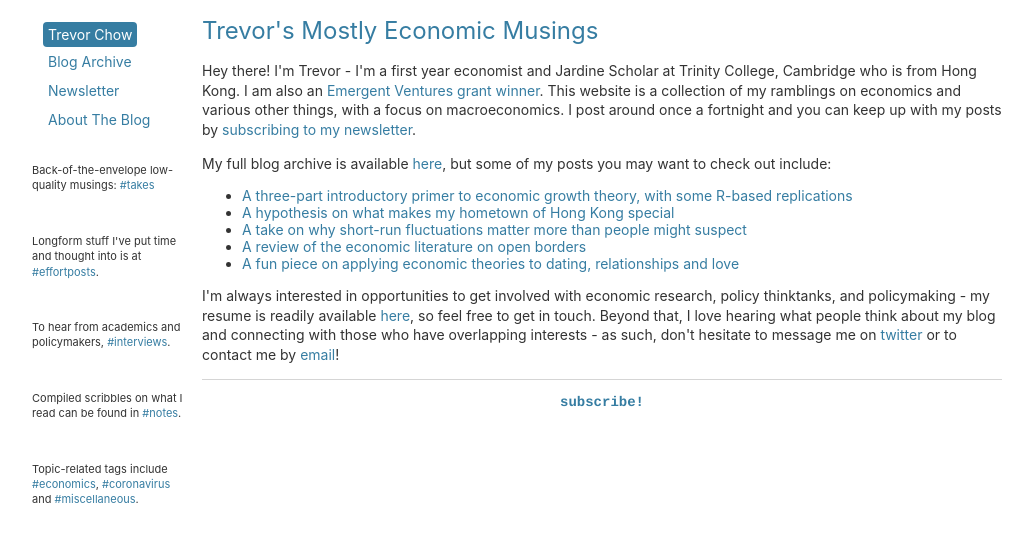
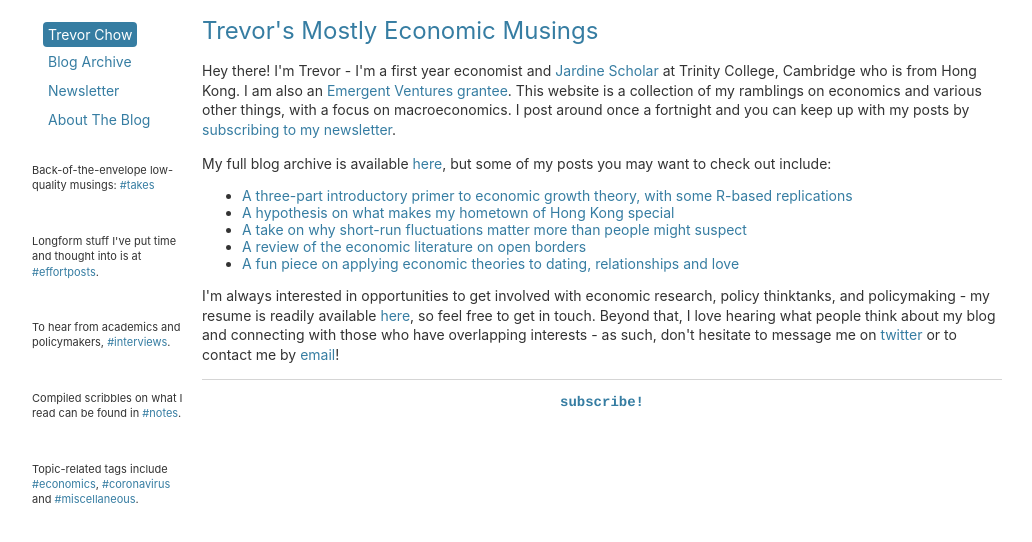
Before and after one commit to tmychow/tmychow.github.io, a Jekyll site: the page built from index.html, in a window 1280 px wide. Shown: the top 542 px of the page, without its empty margins (28-1060 px from the left). Built offline with Jekyll 4.4.1, drawn with Linux system fonts in a browser that asks for light colours.

Commit message:
Update index.html

```diff
--- a/index.html
+++ b/index.html
@@ -3,7 +3,7 @@ layout: default
 title: Trevor's Mostly Economic Musings
 ---
 	<h1>{{ page.title }}</h1>
-	<p>Hey there! I'm Trevor - I'm a first year economist and Jardine Scholar at Trinity College, Cambridge who is from Hong Kong. I am also an <a href="https://tmychow.com/blog/2021/03/08/emergent-ventures">Emergent Ventures grant winner</a>. This website is a collection of my ramblings on economics and various other things, with a focus on macroeconomics. I post around once a fortnight and you can keep up with my posts by <a href="https://buttondown.email/tmychow">subscribing to my newsletter</a>.</p>
+	<p>Hey there! I'm Trevor - I'm a first year economist and <a href="http://jardine-foundation.org/">Jardine Scholar</a> at Trinity College, Cambridge who is from Hong Kong. I am also an <a href="https://tmychow.com/blog/2021/03/08/emergent-ventures">Emergent Ventures grantee</a>. This website is a collection of my ramblings on economics and various other things, with a focus on macroeconomics. I post around once a fortnight and you can keep up with my posts by <a href="https://buttondown.email/tmychow">subscribing to my newsletter</a>.</p>
 	<p> My full blog archive is available <a href="https://tmychow.com/blog/">here</a>, but some of my posts you may want to check out include:</p>
 	<ul>
 		<li> <a href="https://tmychow.com/blog/2020/07/02/growth-a-primer-in-three-parts">A three-part introductory primer to economic growth theory, with some R-based replications</a> </li>
```
